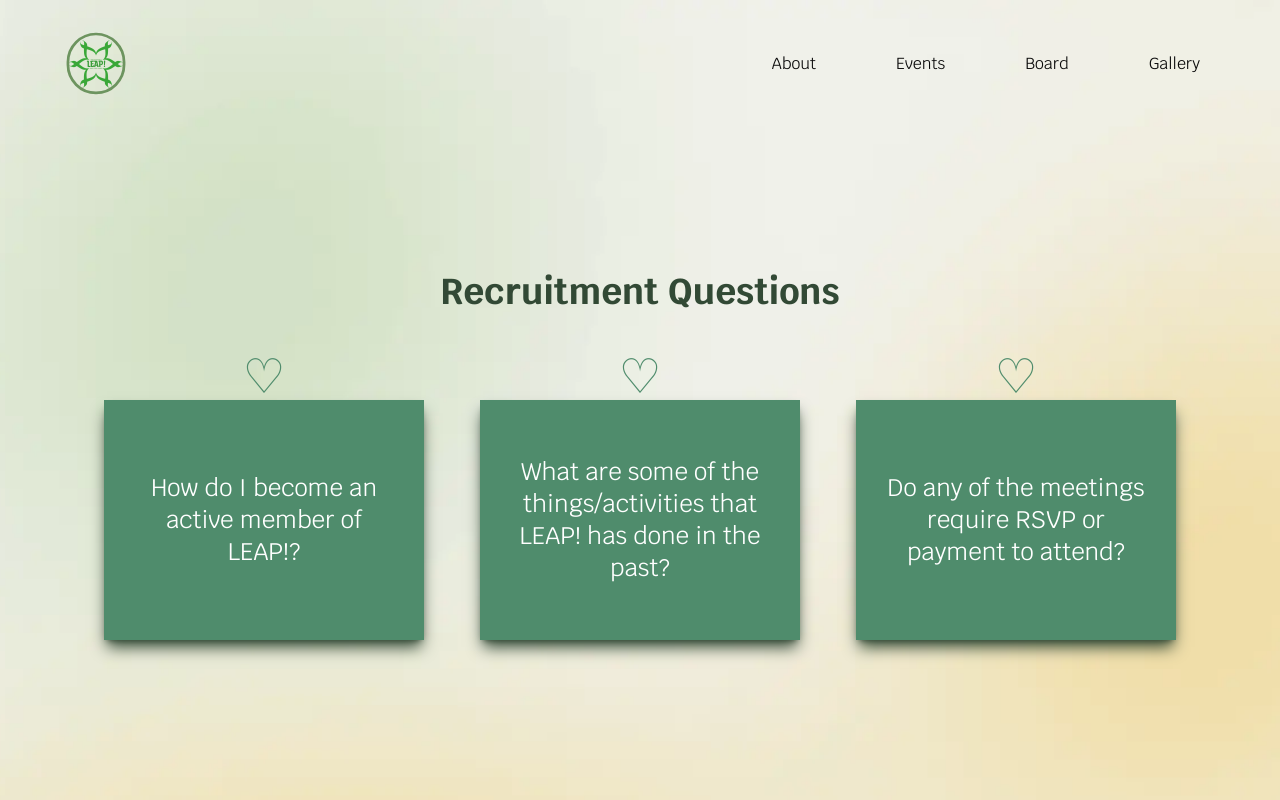
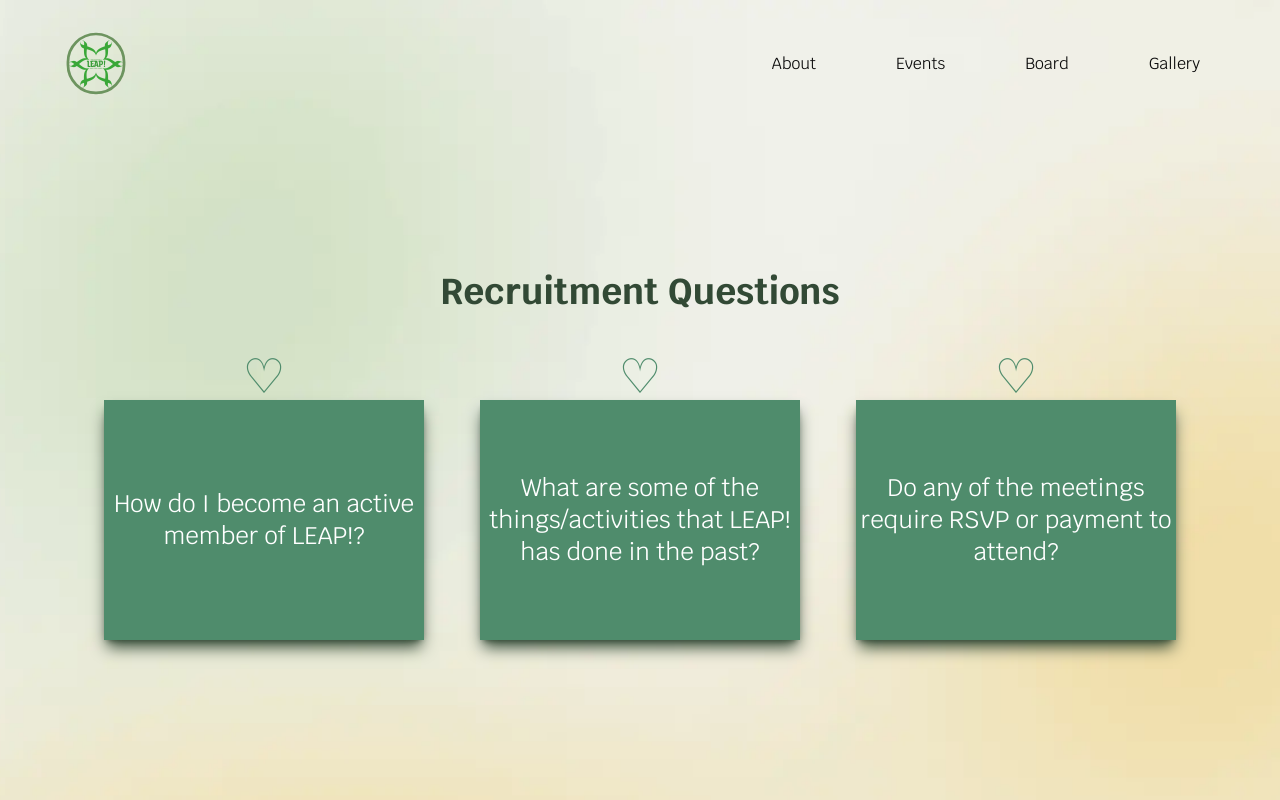
Before and after one commit to acm-ucr/leap-website, a Next.js app: page /about in a window 1280 px wide. Shown: the top 800 px of the page. Built offline with nearby package versions, Linux system fonts and the light colour scheme.

Commit message:
Fixed text being backwards

```diff
--- a/src/components/about/FAQCard.tsx
+++ b/src/components/about/FAQCard.tsx
@@ -1,7 +1,7 @@
 "use client";
-import React from "react";
+import React, { useState } from "react";
 import { motion } from "motion/react";
-import { useState } from "react";
+
 interface FAQCardProps {
   text: string;
   backText: string;
@@ -13,17 +13,32 @@ const FAQCard: React.FC<FAQCardProps> = ({ text, backText }) => {
   return (
     <motion.div
       whileHover={{ scale: 1.1 }}
-      transition={{ duration: 1 / 2 }}
+      transition={{ duration: 0.5 }}
       animate={{ rotateY: flipped ? 180 : 0 }}
       onClick={() => setFlipped((prevState) => !prevState)}
       className="relative m-4 flex flex-col items-center"
+      style={{ transformStyle: "preserve-3d" }}
     >
       {/* Icon */}
       <div className="top text-4xl text-leap-mid-green md:text-5xl">♡</div>
 
       {/* Card */}
-      <div className="square-lg flex aspect-[4/3] w-8/12 items-center justify-center bg-leap-mid-green p-6 text-center font-leap text-xl text-white shadow-lg shadow-leap-dark-green sm:w-64 md:w-72 md:text-lg lg:w-80 lg:text-2xl">
-        <p>{flipped ? backText : text}</p>
+      <div
+        className="square-lg flex aspect-[4/3] w-8/12 items-center justify-center bg-leap-mid-green p-6 text-center font-leap text-xl text-white shadow-lg shadow-leap-dark-green sm:w-64 md:w-72 md:text-lg lg:w-80 lg:text-2xl"
+        style={{ position: "relative", transformStyle: "preserve-3d" }}
+      >
+        <div
+          className="absolute flex h-full w-full items-center justify-center"
+          style={{ backfaceVisibility: "hidden" }}
+        >
+          <p>{text}</p>
+        </div>
+        <div
+          className="absolute flex h-full w-full items-center justify-center"
+          style={{ backfaceVisibility: "hidden", transform: "rotateY(180deg)" }}
+        >
+          <p>{backText}</p>
+        </div>
       </div>
     </motion.div>
   );
```
